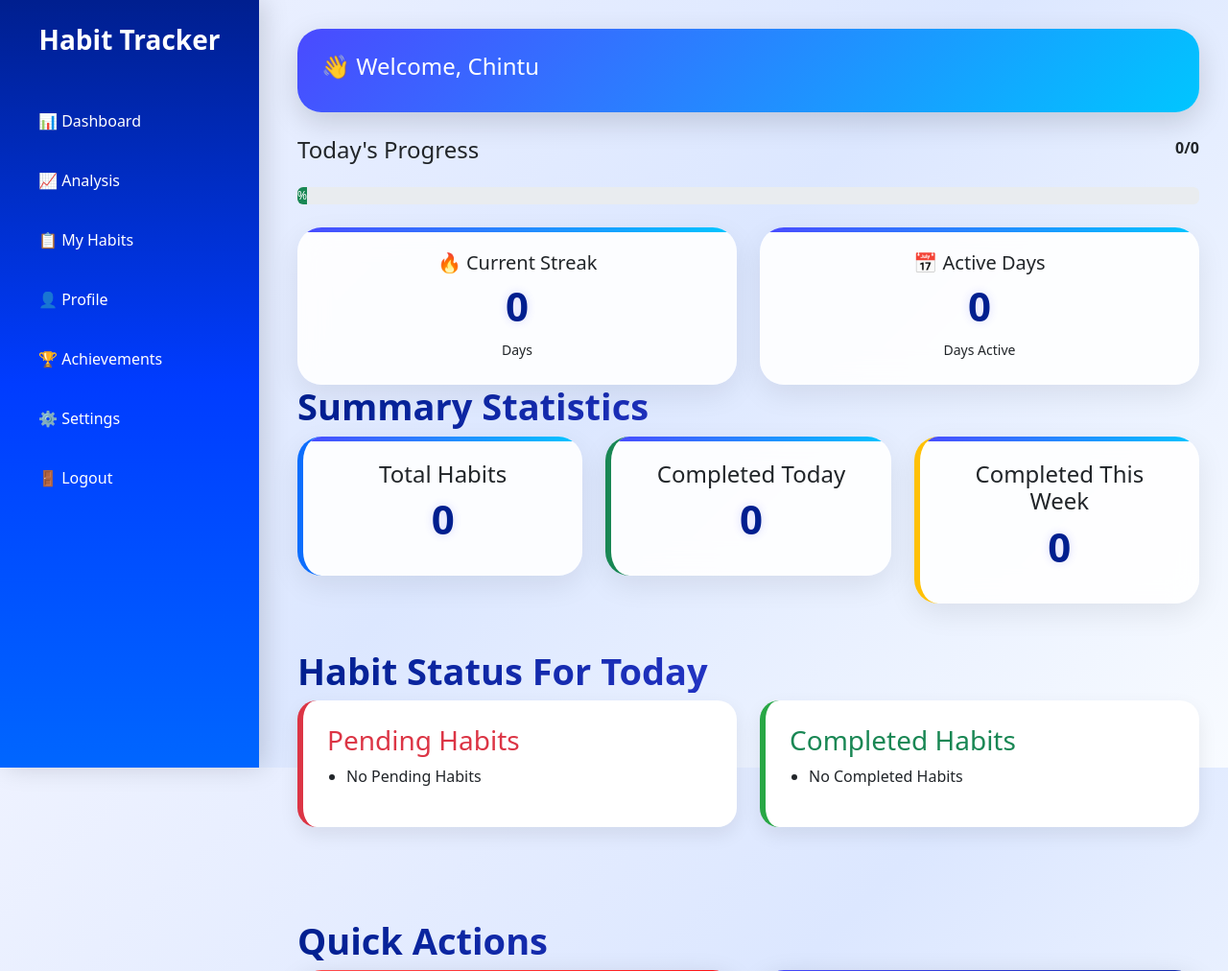
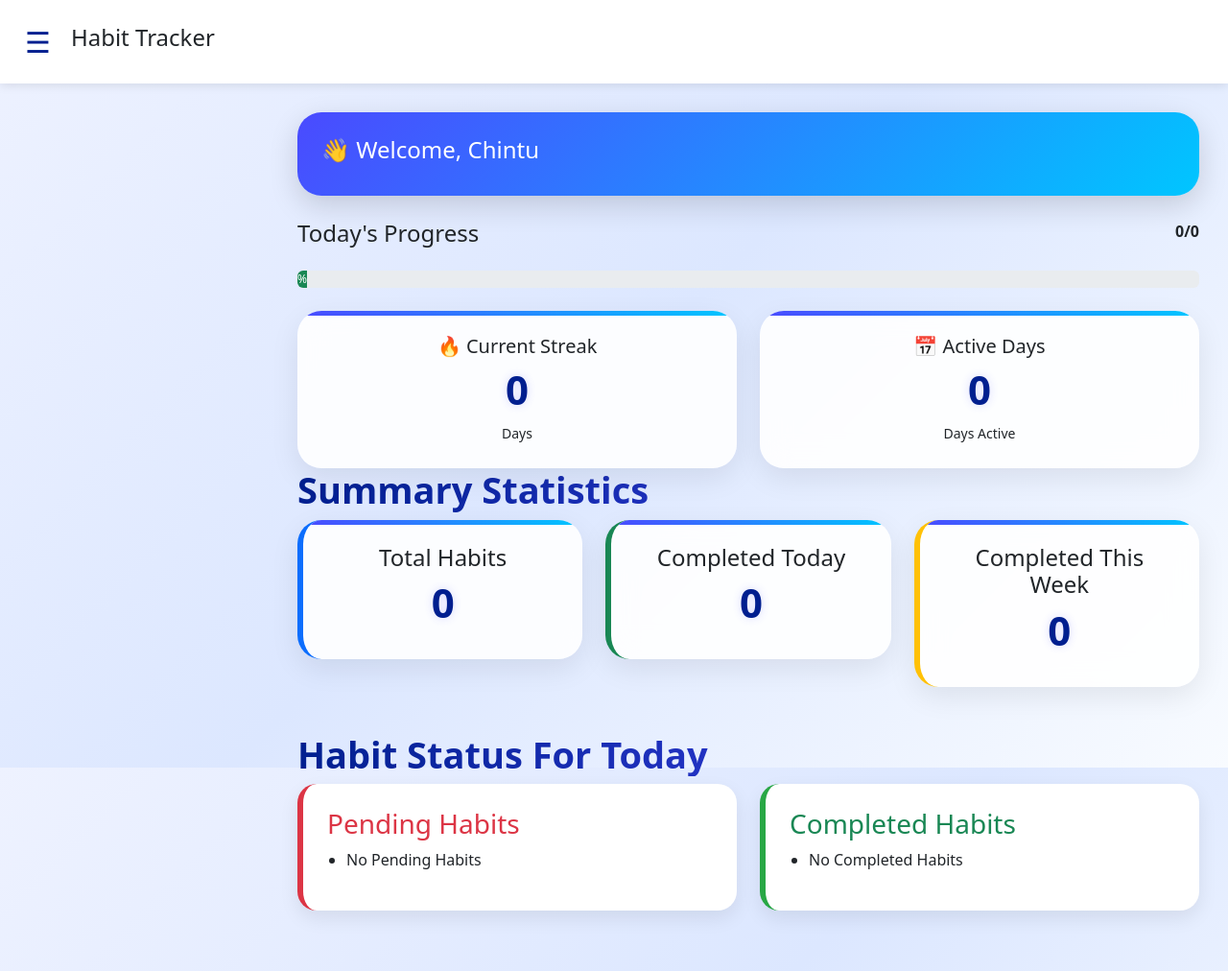
Before and after one commit to chintusasmal21-lgtm/habit_tracker, a Django app: page /dashboard/ in a window 1280 px wide. Shown: the top 1012 px of the page at 96% size. Run offline with Django 5.2, Linux system fonts and the light colour scheme; a user stored in the database is signed in; data comes from the database, SQL or seed files in the repository.

Commit message:
Updated dashboard page

```diff
--- a/habits/templates/habits/dashboard.html
+++ b/habits/templates/habits/dashboard.html
@@ -23,46 +23,56 @@ body{
 .sidebar{
 
     position:fixed;
-    left:0;
+
     top:0;
+    left:-280px;
 
-    width:270px;
-    height:100vh;
+    width:260px;
+    height:100%;
 
-    background:linear-gradient(
-    180deg,
-    #001f8f,
-    #003cff,
-    #0066ff
-    );
+    background:#001f8f;
 
-    padding-top:25px;
+    transition:.35s;
 
-    box-shadow:
-    5px 0 25px rgba(0,0,0,.15);
+    z-index:9999;
+
+    padding-top:20px;
 }
 
-.sidebar h3{
-    color:white;
-    text-align:center;
-    margin-bottom:40px;
-    font-weight:bold;
+.sidebar.show{
+
+    left:0;
+
 }
 
-.sidebar a{
-    display:block;
-    color:white;
-    text-decoration:none;
-    padding:15px 25px;
-    margin:8px 15px;
-    border-radius:10px;
-    transition:.3s;
+.menu-btn{
+
+    font-size:30px;
+
+    border:none;
+
+    background:none;
+
+    cursor:pointer;
+
+    color:#001f8f;
+
+    margin-right:15px;
+
 }
 
-.sidebar a:hover{
+.topbar{
+
+    display:flex;
+
+    align-items:center;
+
+    padding:20px;
+
     background:white;
-    color:#001f8f;
-    transform:translateX(5px);
+
+    box-shadow:0 2px 10px rgba(0,0,0,.1);
+
 }
 
 .main{
@@ -264,24 +274,15 @@ li{
 
 <body>
 
-<div class="sidebar">
+<div class="topbar">
 
-    <h3>Habit Tracker</h3>
+    <button class="menu-btn" onclick="toggleSidebar()">
 
-    <a href="/dashboard/">📊 Dashboard</a>
+        ☰
 
-    <a href="/analysis/">📈 Analysis</a>
+    </button>
 
-    <a href="/habit-list/">📋 My Habits </a>
-
-    <a href="/profile/">👤 Profile</a>
-
-    <a href="/achievements/">🏆 Achievements</a>
-
-    <a href="/settings/">⚙️ Settings</a>
-
-    <a href="/logout/">🚪 Logout</a>
-
+    <h4>Habit Tracker</h4>
 
 </div>
 
@@ -550,6 +551,15 @@ li{
 
 
 </div>
+<script>
+
+function toggleSidebar(){
+
+    document.getElementById("sidebar").classList.toggle("show");
+
+}
+
+</script>
 
 </body>
 </html>
```
